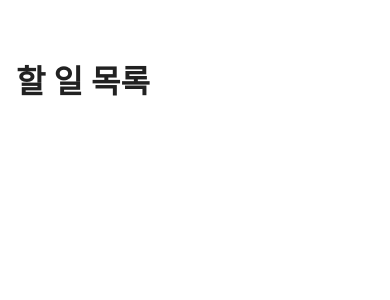
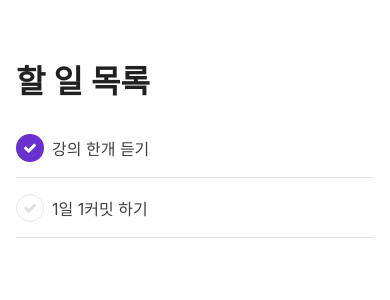
Before and after one commit to liberoLab/Todo, a React Native app: screen / in a window 390 px wide. Shown: the top 300 px of the page. Built offline with nearby package versions, Linux system fonts and the light colour scheme.

Commit message:
체크 버튼 만듬

```diff
--- a/App.js
+++ b/App.js
@@ -1,11 +1,14 @@
 import React from 'react';
 import { StyleSheet, Text, View, SafeAreaView, } from 'react-native';
 import Header from './components/Header'
+import TodoItem from './components/TodoItem'
 
 export default function App() {
   return (
     <SafeAreaView style={styles.container}>
       <Header />
+      <TodoItem title="강의 한개 듣기" done={true} />
+      <TodoItem title="1일 1커밋 하기" done={false} />
     </SafeAreaView>
   );
 }
@@ -24,11 +27,14 @@
 import React from 'react';
 import { StyleSheet, Text, View, SafeAreaView, Platform, StatusBar } from 'react-native';
 import Header from './components/Header'
+import TodoItem from './components/TodoItem'
 
 export default function App() {
   return (
     <SafeAreaView style={styles.container}>
       <Header />
+      <TodoItem title="강의 한개 듣기" done={true}/>
+      <TodoItem title="1일 1커밋 하기" done={false}/>
       <StatusBar style="auto" />
     </SafeAreaView>
   );
--- /dev/null
+++ b/components/TodoItem.js
@@ -0,0 +1,70 @@
+import React from 'react'
+import {
+    View,
+    Text,
+    TouchableOpacity,
+    StyleSheet,
+    Touchable,
+} from 'react-native'
+import { FontAwesome } from '@expo/vector-icons'
+
+const TodoItem = ({
+    title,
+    done,
+}) => {
+    return (
+        <View style={styles.container}>
+            <View style={styles.todo}>
+                <TouchableOpacity
+                    activeOpacity={0.8}
+                    style={done ? styles.done : styles.check}
+                >
+                    <FontAwesome name="check" color={done ? '#FFFFFF' : '#E0E0E0'} size={14} />
+                </TouchableOpacity>
+                <Text style={styles.title}>
+                    {title}
+                </Text>
+            </View>
+        </View>
+    )
+}
+
+const styles = StyleSheet.create({
+    container: {
+        paddingLeft: 16,
+        paddingRight: 16,
+        backgroundColor: '#FFFFFF',
+    },
+    todo: {
+        flexDirection: 'row',
+        alignItems: 'center',
+        height: 60,
+        borderBottomWidth: 1,
+        borderBottomColor: '#E5E5E5',
+    },
+    title: {
+        fontSize: 16,
+        color: '#424242',
+    },
+    check: {
+        borderWidth: 1,
+        borderColor: '#E5E5E5',
+        width: 28,
+        height: 28,
+        borderRadius: 14,
+        justifyContent: 'center',
+        alignItems: 'center',
+        marginRight: 8,
+    },
+    done: {
+        width: 28,
+        height: 28,
+        borderRadius: 14,
+        justifyContent: 'center',
+        alignItems: 'center',
+        marginRight: 8,
+        backgroundColor: '#6830CF'
+    }
+})
+
+export default TodoItem
```
